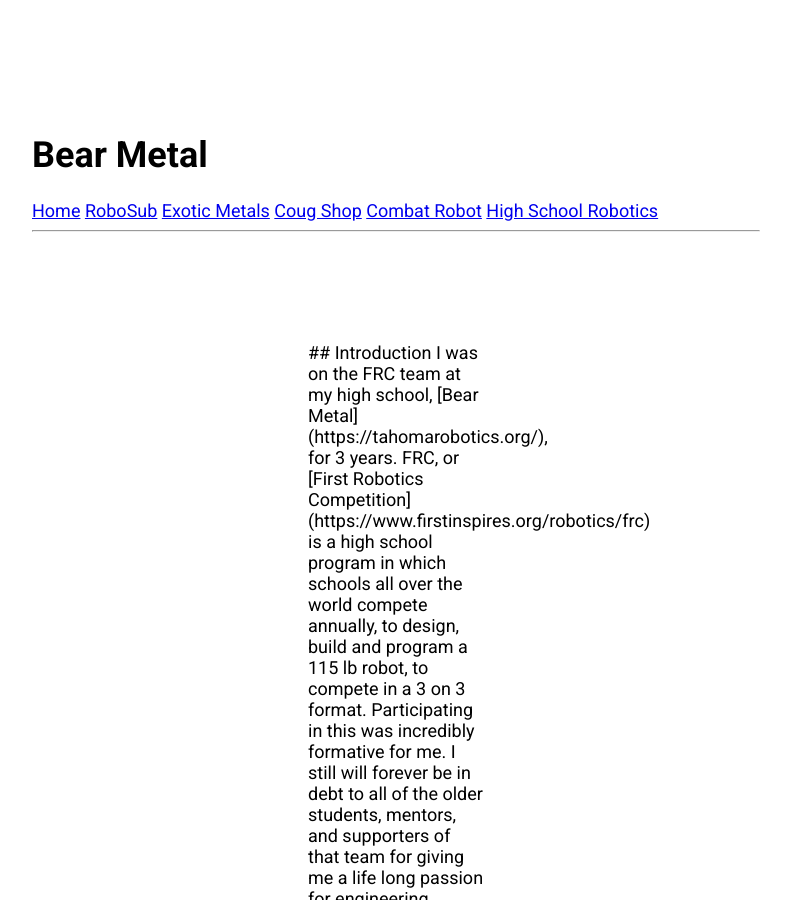
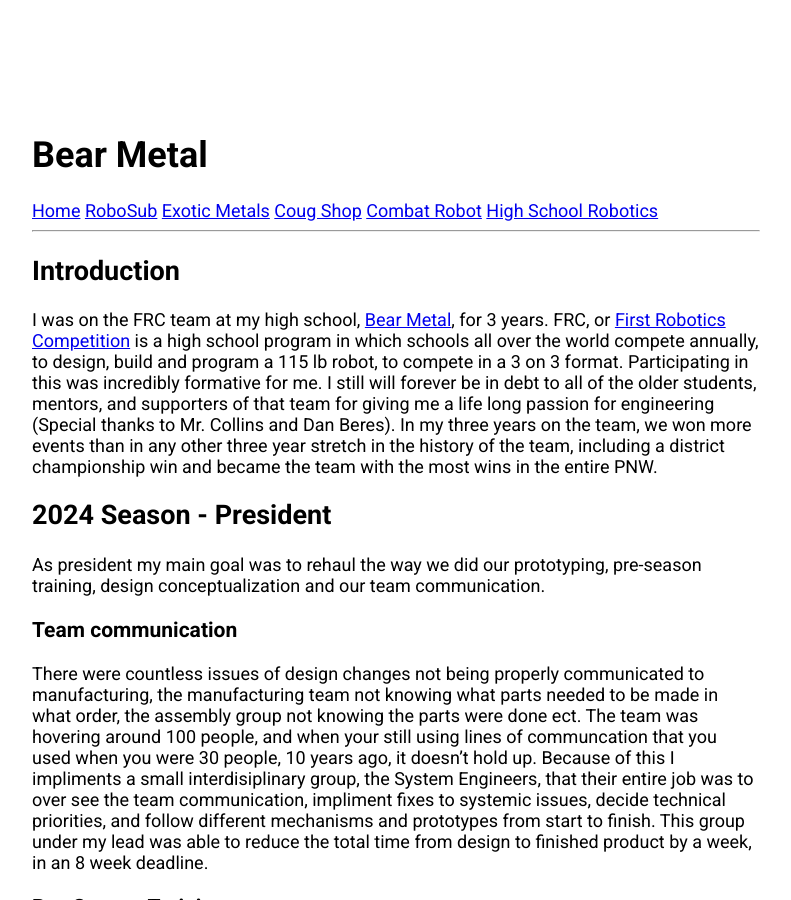
Before and after one commit to Brady-Hogg/Portfolio, a Jekyll site: the page built from bearmetal.md, in a window 1280 px wide and 900 px high. Shown: the whole window, without its empty margins (244-1035 px from the left). Built offline with Jekyll 4.4.1, drawn with Linux system fonts in a browser that asks for light colours; some of the changed text lies outside the part shown.

Commit message:
Update bearmetal.md

```diff
--- a/bearmetal.md
+++ b/bearmetal.md
@@ -3,7 +3,6 @@ title: Bear Metal
 layout: main
 permalink: /bearmetal
 ---
-<Main>
 
 ## Introduction
 I was on the FRC team at my high school, [Bear Metal](https://tahomarobotics.org/), for 3 years. FRC, or [First Robotics Competition](https://www.firstinspires.org/robotics/frc) is a high school program in which schools all over the world compete annually, to design, build and program a 115 lb robot, to compete in a 3 on 3 format. Participating in this was incredibly formative for me. I still will forever be in debt to all of the older students, mentors, and supporters of that team for giving me a life long passion for engineering (Special thanks to Mr. Collins and Dan Beres). In my three years on the team, we won more events than in any other three year stretch in the history of the team, including a district championship win and became the team with the most wins in the entire PNW.
@@ -31,4 +30,3 @@ Here is 16 year old me to explain:
 <iframe width="560" height="315" src="https://www.youtube.com/embed/2NLt-NnRgAo?si=3vBlztLLNAT8a7DU&amp;start=182" title="YouTube video player" frameborder="0" allow="accelerometer; autoplay; clipboard-write; encrypted-media; gyroscope; picture-in-picture; web-share" referrerpolicy="strict-origin-when-cross-origin" allowfullscreen></iframe>
 ## 2022 Season - Manufacturing Member
 This season I learned how to CAD, CAM and run the CNC mill and CNC lathe. This gave me a huge head start in manufacturing and is what landed me my incredible job at the cougshop.
-</main>
```
